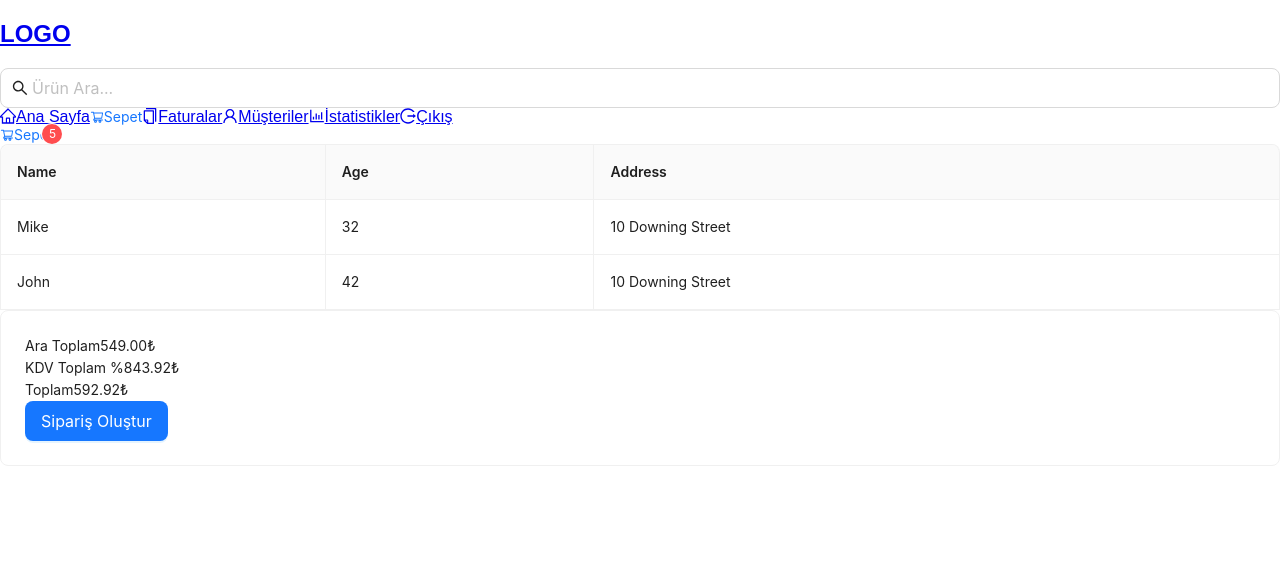
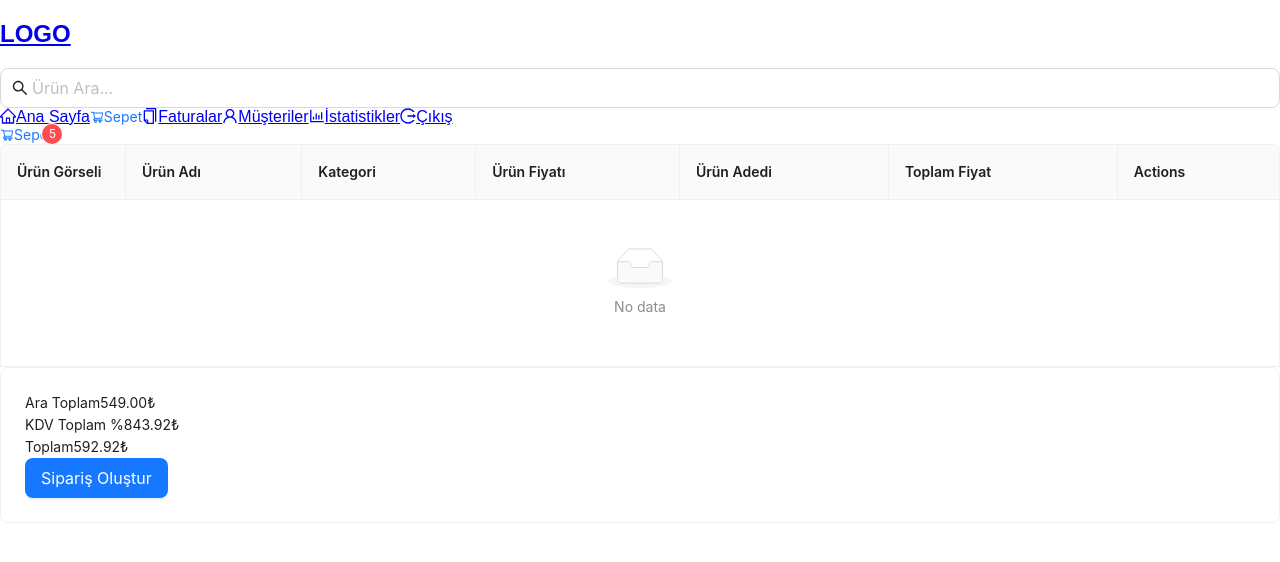
Before and after one commit to ardaozcelk/pos-application, a React (Create React App) app in the folder client/: page /cart in a window 1280 px wide. Shown: the top 562 px of the page. Built offline with nearby package versions, Linux system fonts and the light colour scheme; a web font is replaced by a local one.

Commit message:
basket-page

```diff
--- a/client/src/pages/CartPage.jsx
+++ b/client/src/pages/CartPage.jsx
@@ -1,41 +1,12 @@
-import { Card, Table, Button } from "antd"
+import { Card, Table, Button, message, Popconfirm } from "antd"
 import Header from "../components/header/Header"
 import { useState } from "react";
 import CreateBill from "../components/cart/CreateBill";
+import { useDispatch, useSelector } from "react-redux";
+import { PlusCircleOutlined, MinusCircleOutlined } from "@ant-design/icons";
+import { increase, decrease, deleteCart } from "../redux/cartSlice";
 
 
-const dataSource = [
-    {
-        key: '1',
-        name: 'Mike',
-        age: 32,
-        address: '10 Downing Street',
-    },
-    {
-        key: '2',
-        name: 'John',
-        age: 42,
-        address: '10 Downing Street',
-    },
-];
-
-const columns = [
-    {
-        title: 'Name',
-        dataIndex: 'name',
-        key: 'name',
-    },
-    {
-        title: 'Age',
-        dataIndex: 'age',
-        key: 'age',
-    },
-    {
-        title: 'Address',
-        dataIndex: 'address',
-        key: 'address',
-    },
-];
 
 const CartPage = () => {
 
@@ -43,12 +14,92 @@ const CartPage = () => {
     const showModal = () => {
         setIsModalOpen(true);
     };
+    const cart = useSelector((state) => state.cart);
+    const dispatch = useDispatch();
+
+    const columns = [
+        {
+            title: 'Ürün Görseli',
+            dataIndex: 'img',
+            key: 'img',
+            width: "125px",
+            render: (text) => {
+                return (<img src={text} alt="" className="w-full h-20 object-cover" />)
+            }
+        },
+        {
+            title: 'Ürün Adı',
+            dataIndex: 'title',
+            key: 'title',
+        },
+        {
+            title: 'Kategori',
+            dataIndex: 'category',
+            key: 'category',
+        },
+        {
+            title: 'Ürün Fiyatı',
+            dataIndex: 'price',
+            key: 'price',
+            render: (text) => {
+                return (<span>{text.toFixed(2)}₺</span>)
+            }
+        },
+        {
+            title: 'Ürün Adedi',
+            dataIndex: 'quantity',
+            key: 'quantity',
+            render: (text, record) => {
+                return (<div className="flex items-center">
+                    <Button type="primary" size="small" className="flex items-center justify-center !rounded-full" icon={<PlusCircleOutlined />}
+                        onClick={() => dispatch(increase(record))} />
+                    <span className="font-bold w-6 inline-block text-center">
+                        {text}
+                    </span>
+                    <Button type="primary" size="small" className="flex items-center justify-center !rounded-full" icon={<MinusCircleOutlined />}
+                        onClick={() => {
+                            if (record.quantity === 1) {
+                                if (window.confirm("Ürün Silinsin Mi ?")) {
+                                    dispatch(decrease(record))
+                                    message.success("Ürün Sepetten Silindi.")
+                                }
+                            }
+                            if (record.quantity > 1) {
+                                dispatch(decrease(record))
+                            }
+                        }} />
+                </div>)
+            }
+        },
+        {
+            title: 'Toplam Fiyat',
+            render: (text, record) => {
+                return (<span>{(record.price * record.quantity).toFixed(2)}₺</span>)
+            }
+        },
+        {
+            title: 'Actions',
+            render: (_, record) => {
+                return (<Popconfirm title="Silmek İçin Emin Misiniz ?"
+                    onConfirm={
+                        () => {
+                            dispatch(deleteCart(record));
+                            message.success("Ürün Sepetten Silindi.")
+                        }
+                    }
+                    okText="Evet"
+                    cancelText="Hayır">
+                    <Button type="link" danger>Sil</Button>
+                </Popconfirm>)
+            }
+        },
+    ];
 
     return (
         <>
             <Header />
             <div className="px-6">
-                <Table dataSource={dataSource} columns={columns} bordered pagination={false} />
+                <Table dataSource={cart.cartItems} columns={columns} bordered pagination={false} />
                 <div className="cart-total flex justify-end mt-4">
                     <Card className="w-72">
                         <div className="flex justify-between">
```
